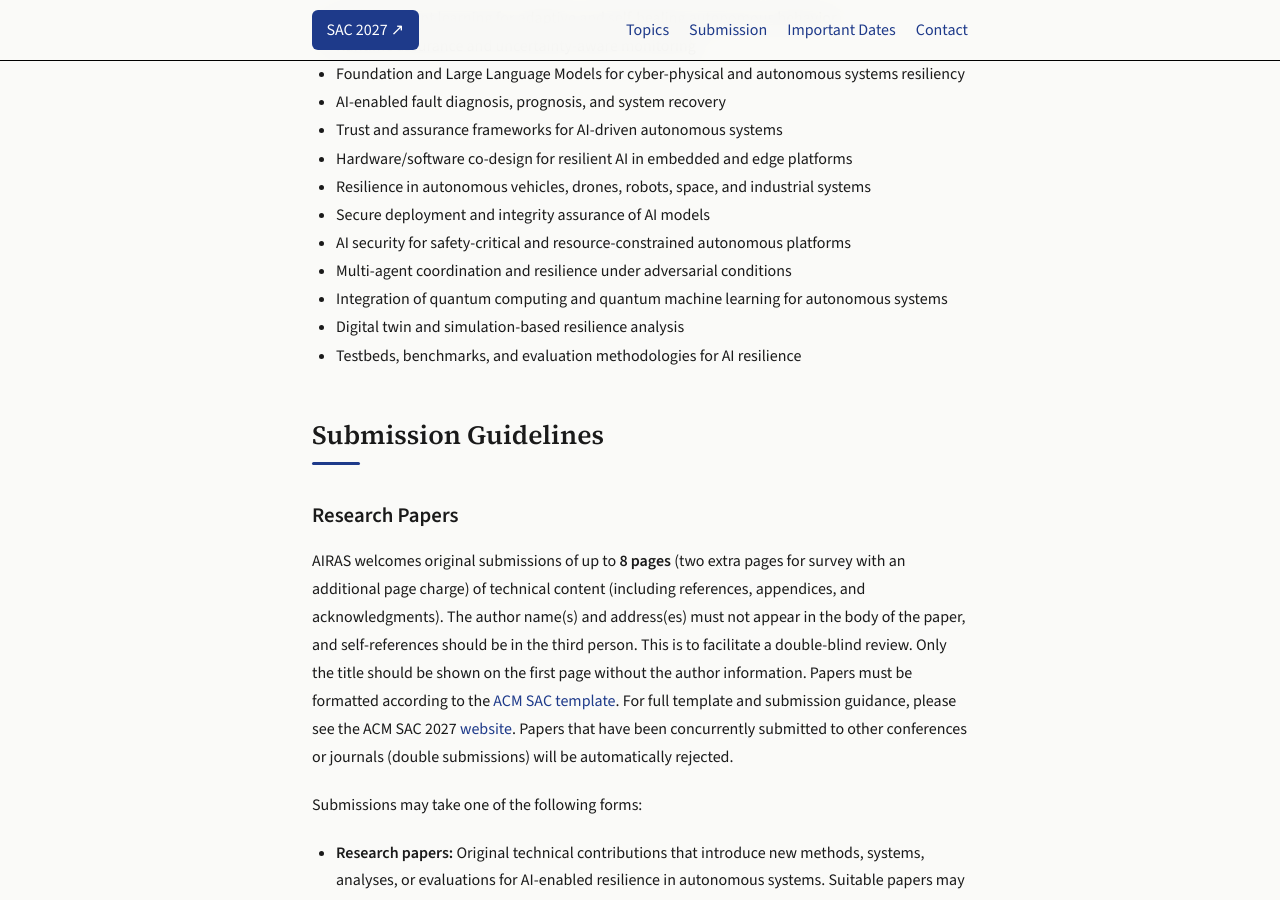
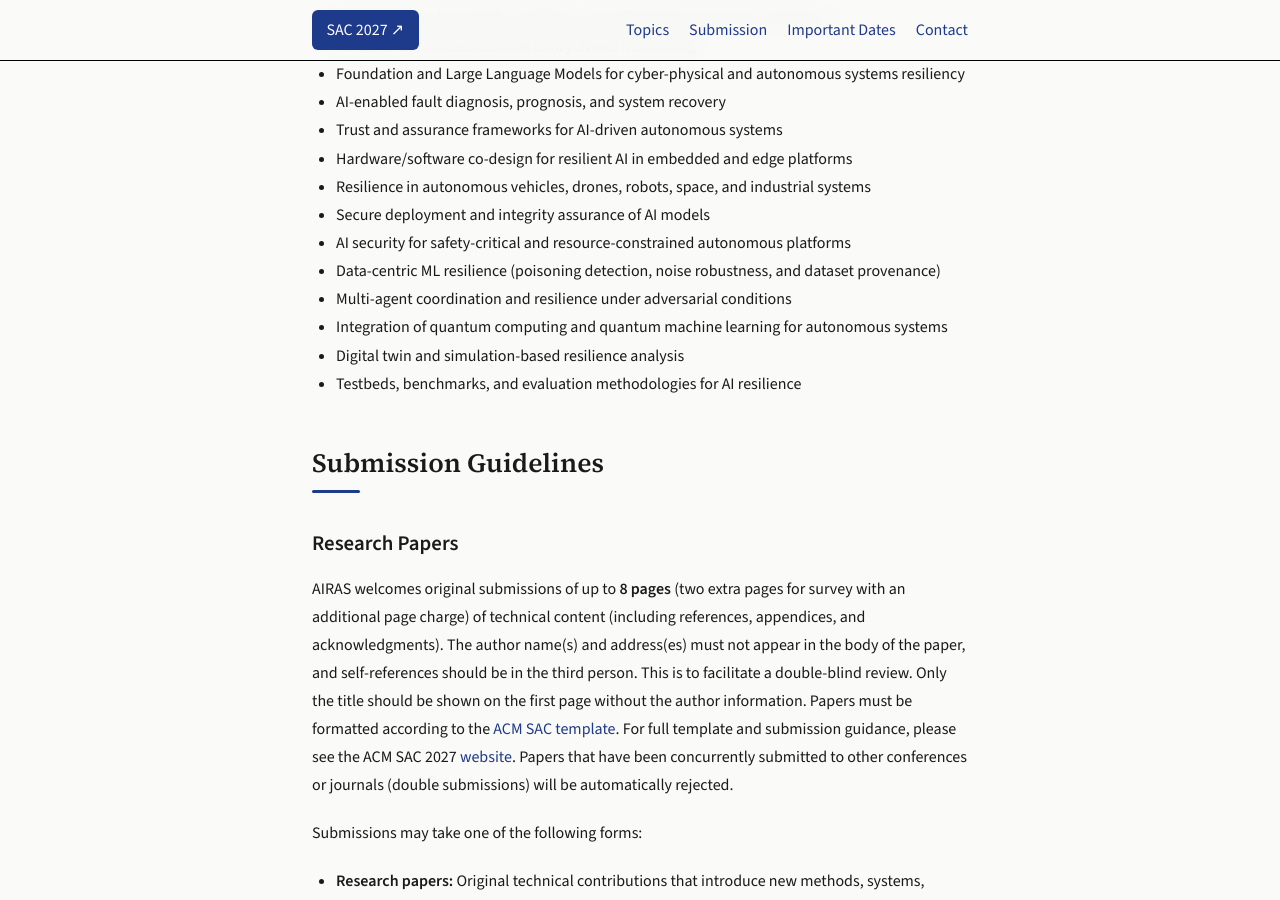
Before and after one commit to airas-sac/airas-sac.github.io, a Jekyll site: the page built from airas2027/index.md, in a window 1280 px wide and 900 px high, scrolled down 993 px. Built offline with Jekyll 4.4.1, drawn with Linux system fonts in a browser that asks for light colours.

Commit message:
Add data-centric ML resilience topic to index

```diff
--- a/airas2027/index.md
+++ b/airas2027/index.md
@@ -43,6 +43,7 @@ resilience of AI-driven autonomous systems broadly. Topics include, but are not
 - Resilience in autonomous vehicles, drones, robots, space, and industrial systems
 - Secure deployment and integrity assurance of AI models
 - AI security for safety-critical and resource-constrained autonomous platforms
+- Data-centric ML resilience (poisoning detection, noise robustness, and dataset provenance)
 - Multi-agent coordination and resilience under adversarial conditions
 - Integration of quantum computing and quantum machine learning for autonomous systems
 - Digital twin and simulation-based resilience analysis
```
